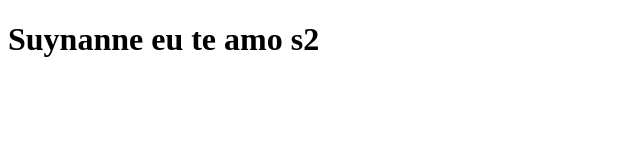
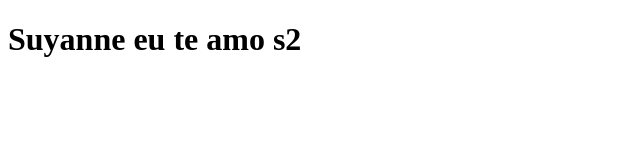
Before and after one commit to Jailsonr12/curso.dev, a Next.js app: page / in a window 1280 px wide. Shown: the top 160 px of the page, without its empty margins (0-640 px from the left). Built offline with nearby package versions, Linux system fonts and the light colour scheme.

Commit message:
correcao nome

```diff
--- a/pages/index.js
+++ b/pages/index.js
@@ -1,5 +1,5 @@
 function Home() {
-    return <h1>Suynanne eu te amo s2</h1>;
+    return <h1>Suyanne eu te amo s2</h1>;
 }
 
 export default Home;
```
